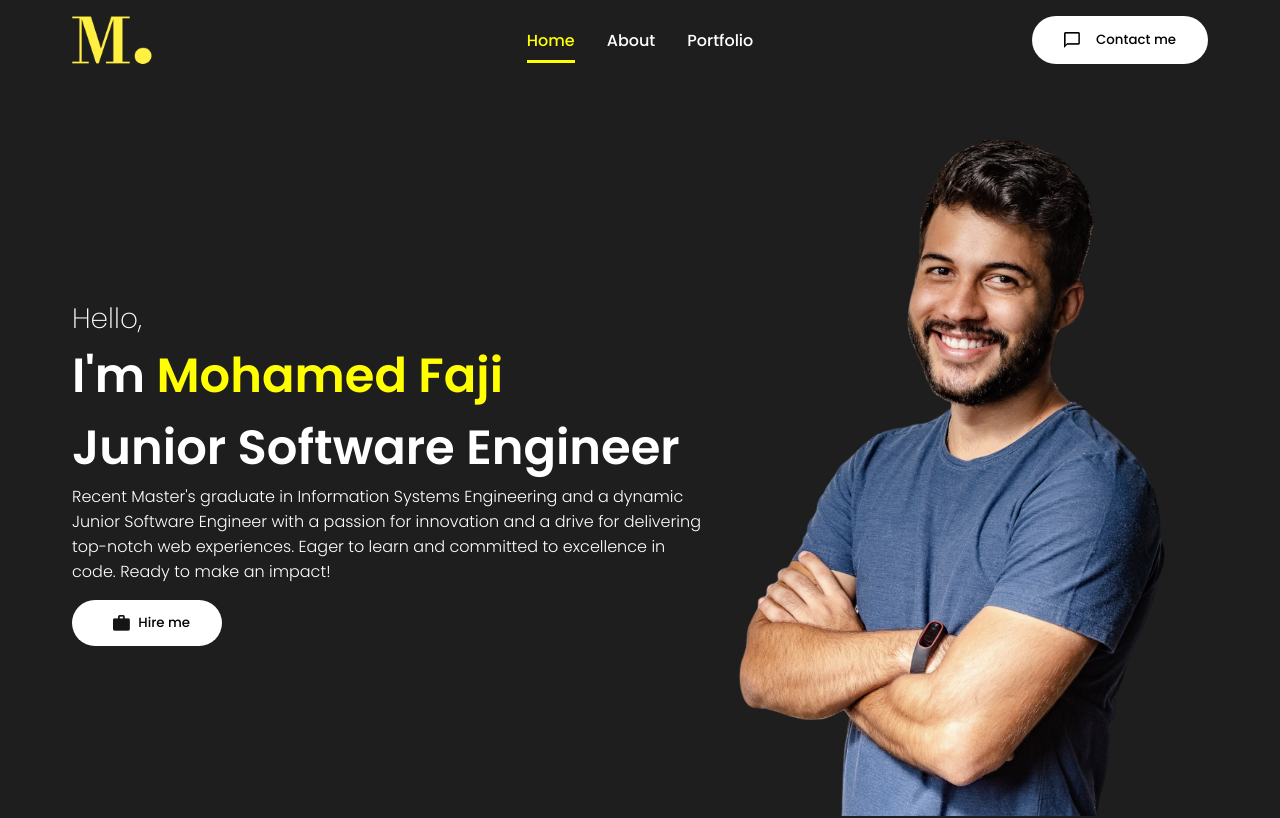
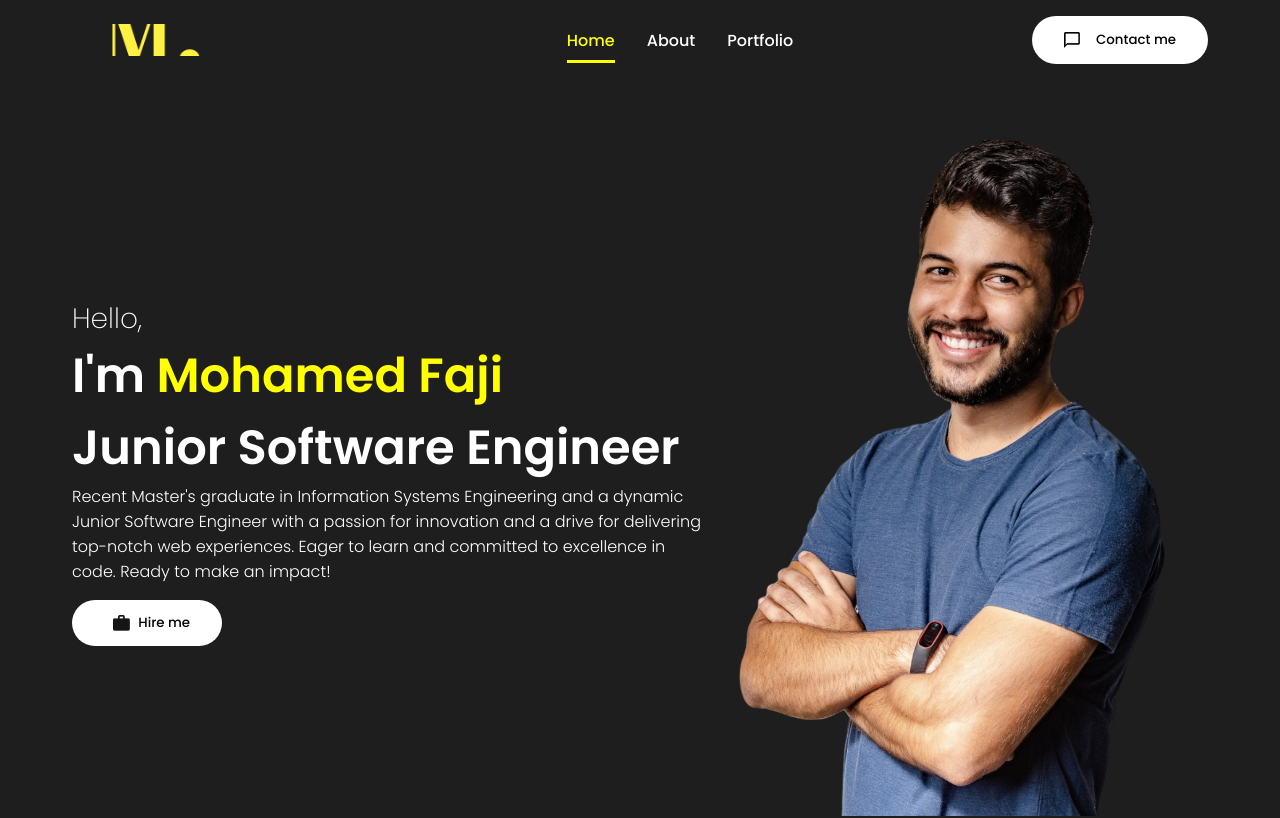
Before and after one commit to MedFaji/portfolio-v2, a React (Create React App) app: page / in a window 1280 px wide. Shown: the top 818 px of the page. Built offline with nearby package versions, Linux system fonts and the light colour scheme.

Commit message:
update logo

```diff
--- a/src/components/NavBar/NavBar.css
+++ b/src/components/NavBar/NavBar.css
@@ -15,8 +15,8 @@
 
 .logo {
   object-fit: cover;
-  height: 5rem;
-  width: 5rem;
+  height: 2rem;
+  width: 10rem;
 }
 
 .desktop-menu-btn span {
```
